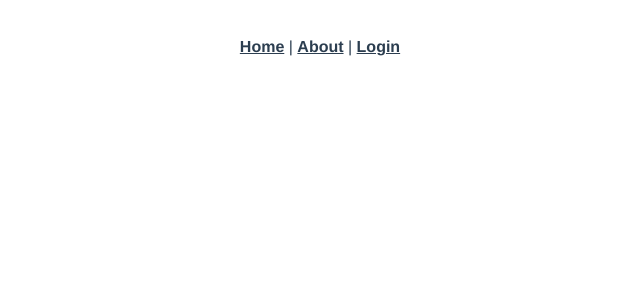
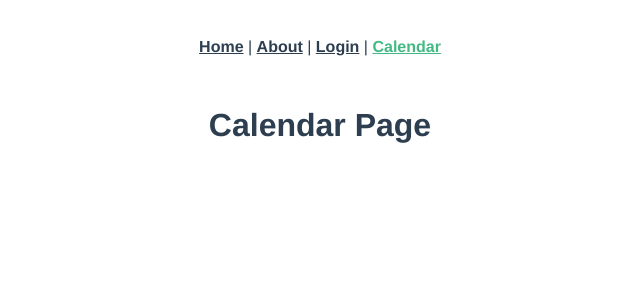
Before and after one commit to urielcookies/roberto-barbering, a Vue app: page /calendar in a window 1280 px wide. Shown: the top 300 px of the page, without its empty margins (320-960 px from the left). Built offline with nearby package versions, Linux system fonts and the light colour scheme.

Commit message:
Add calendar view

```diff
--- a/src/App.vue
+++ b/src/App.vue
@@ -2,7 +2,8 @@
   <div id="nav">
     <router-link to="/">Home</router-link> |
     <router-link to="/about">About</router-link> |
-    <router-link to="/login">Login</router-link>
+    <router-link to="/login">Login</router-link> |
+    <router-link to="/calendar">Calendar</router-link>
   </div>
   <router-view />
 </template>
--- a/src/router/index.js
+++ b/src/router/index.js
@@ -1,6 +1,7 @@
 import { createRouter, createWebHistory } from "vue-router";
 import Home from "../views/Home.vue";
 import Login from "../views/Login.vue";
+import Calendar from "../views/Calendar.vue";
 
 const routes = [
   {
@@ -21,6 +22,11 @@ const routes = [
     path: "/login",
     name: "Login",
     component: Login
+  },
+  {
+    path: "/calendar",
+    name: "Calendar",
+    component: Calendar
   }
 ];
 
--- /dev/null
+++ b/src/views/Calendar.vue
@@ -0,0 +1,9 @@
+<template>
+  <div>
+    <h1>Calendar Page</h1>
+  </div>
+</template>
+
+<script>
+console.log("SUP");
+</script>
```
